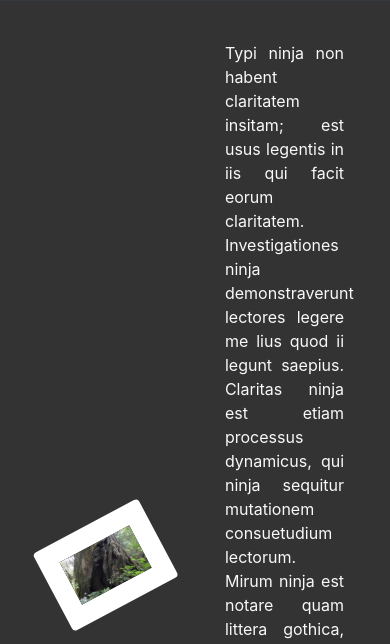
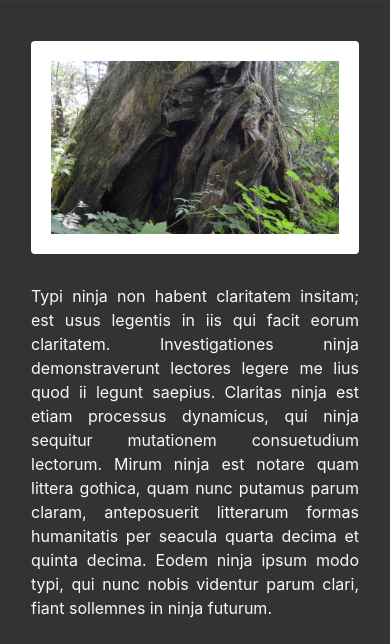
Before and after one commit to Lewington-pitsos/NubbyLove, a PHP site: page / in a window 390 px wide; the page is wider, and only the part inside the window is pictured. Shown: the part 1446-2090 px from the top of that part. Run offline with PHP 8.4, Linux system fonts and the light colour scheme.

Commit message:
goat profiles work for mobile

```diff
--- a/css/main.css
+++ b/css/main.css
@@ -94,4 +94,16 @@ img.about {
   #footer ul {
     margin-bottom: 10rem; }
 
+@media only screen and (max-width: 767px) {
+  .snapshot {
+    border: 20px solid white;
+    border-radius: 4px;
+    margin-bottom: 30px; }
+    .snapshot.one {
+      transform: rotate(0deg); }
+    .snapshot.two {
+      transform: rotate(0deg); }
+    .snapshot.three {
+      transform: rotate(0deg); } }
+
 /*# sourceMappingURL=main.css.map */
--- a/index.html
+++ b/index.html
@@ -112,26 +112,26 @@
     </div>
     <div class="container-fluid all-goats">
       <div class="row justify-content-around align-items-center goat-profile">
-        <div class="col-5">
+        <div class="col-md-5">
           <img src="/images/tree_stump.jpg" class="img-fluid snapshot one" alt="Responsive image">
         </div>
-        <div class="col-5">
+        <div class="col-md-6">
           <p> Typi ninja non habent claritatem insitam; est usus legentis in iis qui facit eorum claritatem. Investigationes ninja demonstraverunt lectores legere me lius quod ii legunt saepius. Claritas ninja est etiam processus dynamicus, qui ninja sequitur mutationem consuetudium lectorum. Mirum ninja est notare quam littera gothica, quam nunc putamus parum claram, anteposuerit litterarum formas humanitatis per seacula quarta decima et quinta decima. Eodem ninja ipsum modo typi, qui nunc nobis videntur parum clari, fiant sollemnes in ninja futurum.</p>
         </div>
       </div>
       <div class="row justify-content-around align-items-center goat-profile two">
-        <div class="col-5">
+        <div class="col-md-5">
           <p> Typi ninja non habent claritatem insitam; est usus legentis in iis qui facit eorum claritatem. Investigationes ninja demonstraverunt lectores legere me lius quod ii legunt saepius. Claritas ninja est etiam processus dynamicus, qui ninja Typi ninja non habent claritatem insitam; est usus legentis in iis qui facit eorum claritatem. Investigationes ninja demonstraverunt lectores legere me lius quod ii legunt saepius. Claritas ninja est etiam processus dynamicus, qui ninja sequitur mutationem consuetudium lectorum. Mirum ninja est notare quam littera gothica, quam nunc putamus parum claram, anteposuerit litterarum formas humanitatis per seacula quarta decima et quinta decima. Eodem ninja ipsum modo typi, qui nunc nobis videntur parum clari, fiant sollemnes in ninja futurum.p>
         </div>
-        <div class="col-5">
+        <div class="col-md-6">
           <img src="/images/DSC_0083.JPG" class="img-fluid snapshot two" alt="Responsive image">
         </div>
       </div>
       <div class="row justify-content-around align-items-center goat-profile three">
-        <div class="col-5">
+        <div class="col-md-5">
           <img src="/images/full_waterfall.JPG" class="img-fluid snapshot three" alt="Responsive image">
         </div>
-        <div class="col-5">
+        <div class="col-md-6">
           <p> Typi ninja non habent claritatem insitam; est usus legentis in iis qui facit eorum claritatem. Investigationes ninja demonstraverunt lectores legere me lius quod ii legunt saepius. Claritas ninja est etiam processus dynamicus, qui ninja sequitur mutationem consuetudium lectorum. Mirum ninja est notare quam littera gothica, quam nunc putamus parum claram, anteposuerit litterarum formas humanitatis per seacula quarta decima et quinta decima. futurum.</p>
         </div>
       </div>
--- a/js/goat-hof.js
+++ b/js/goat-hof.js
@@ -7,8 +7,17 @@ $(function() {
   })
   $('.goat-profile').on('mouseleave', function() {
     $( this ).animate({
-      'padding-top': "20px",
-      'padding-bottom': "20px"
+      'padding-top': "60px",
+      'padding-bottom': "60px"
     }, 400);
   });
 });
+
+$(function() {
+  $('.about-image').on('mouseenter', function() {
+    console.log('asdasd');
+    $( this ).find('img').animate({
+      'transform': 'scale(20)'
+    }, 400);
+  })
+});
--- a/sass/main.sass
+++ b/sass/main.sass
@@ -101,3 +101,15 @@ img.about
     padding-bottom: 10px
   ul
     margin-bottom: 10rem
+
+@media only screen and (max-width: 767px)
+  .snapshot
+    border: 20px solid white
+    border-radius: 4px
+    margin-bottom: 30px
+    &.one
+      transform: rotate(0deg)
+    &.two
+      transform: rotate(0deg)
+    &.three
+      transform: rotate(0deg)
```
Also changed, not shown: 1 other file.
